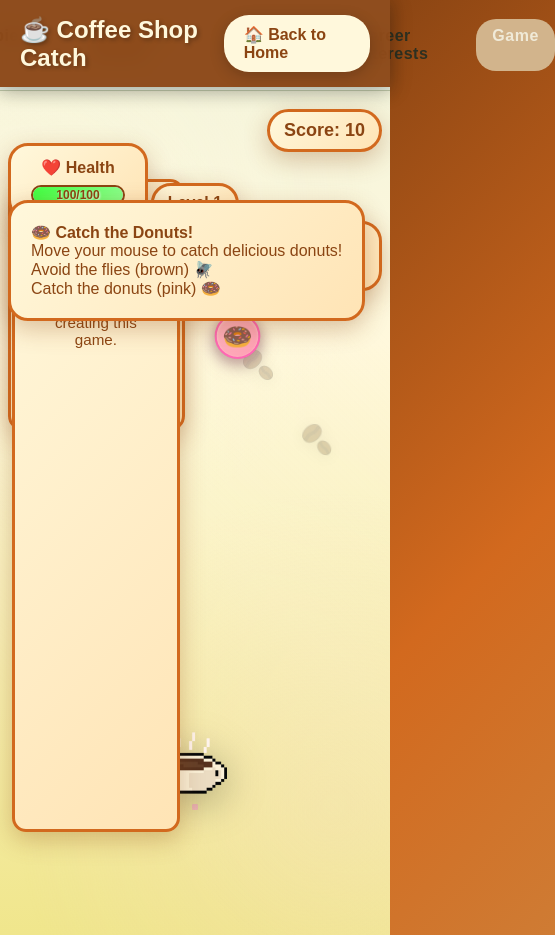
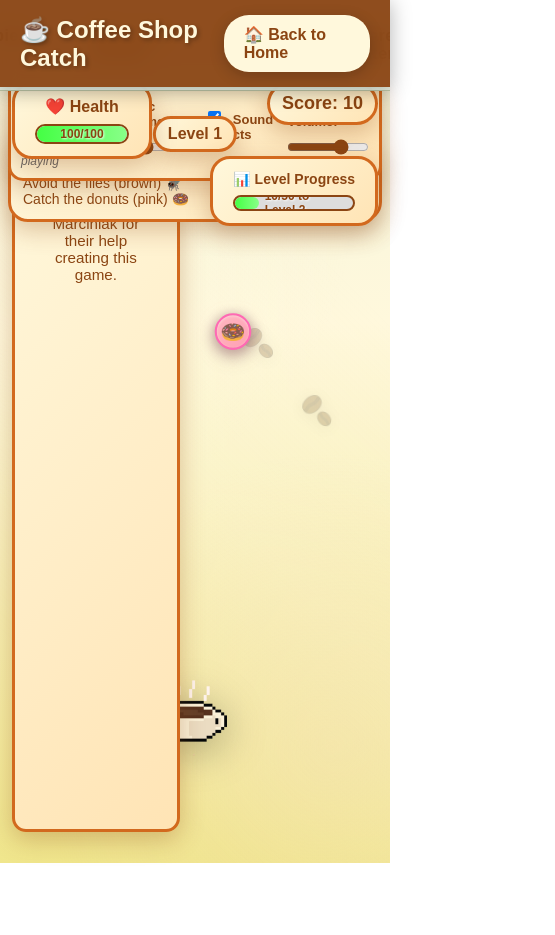
Before and after one commit to harmonytry/misproject, a plain HTML site: page game.html in a window 390 px wide. Shown: the whole page, 555 px wide, since content can reach past the window. After the commit the page ends 863 px from the top, so only its background shows below. Drawn offline with Linux system fonts and the light colour scheme.

Commit message:
Add files via upload
11/18

```diff
--- a/game.html
+++ b/game.html
@@ -485,22 +485,65 @@ nav a:hover::before {
 audio {
   display: none;
 }
+    /* --- Mobile adjustments: restructure the UI for narrow screens --- */
+    @media (max-width: 600px) {
+      /* make sure there's no horizontal overflow */
+      html, body { overflow-x: hidden; }
 
-    /* --- Mobile adjustments: reduce clumping and ensure credit is visible --- */
-    @media (max-width: 520px) {
-      /* push top UI down slightly and reduce sizes */
-      .audio-controls { top: 88px; left: 8px; max-width: 180px; font-size: 13px; }
-      .instructions { position: fixed; top: 200px; left: 8px; max-width: calc(100% - 16px); z-index: 220; }
-      .level-indicator { top: 92px; font-size: 16px; padding: 8px 14px; }
-      .score { top: 18px; right: 8px; font-size: 18px; padding: 8px 14px; }
-      .health-container { top: 52px; left: 8px; transform: none; min-width: 140px; }
-      .level-progress-container { top: 130px; right: 8px; min-width: 160px; }
-      .mug { bottom: 140px; width: 80px; height: 64px; }
-      .game-container { padding-top: 100px; }
+      /* shrink the game area slightly so elements fit on small screens */
+      .game-container { height: calc(100vh - 72px); padding-top: 72px; }
 
-      /* Make the credit pill fixed and visible above other UI on phones */
+      /* Audio controls become a compact fixed bar near the top */
+      .audio-controls {
+        position: fixed;
+        top: 76px;
+        left: 8px;
+        right: 8px;
+        max-width: none;
+        padding: 10px;
+        font-size: 13px;
+        z-index: 220;
+        display: flex;
+        gap: 8px;
+        align-items: center;
+        justify-content: space-between;
+      }
+      .audio-controls h4 { display: none; }
+      .audio-control-group { margin: 0; }
+
+      /* Instructions move into a narrow fixed card to avoid overlap */
+      .instructions {
+        position: fixed;
+        top: 128px;
+        left: 8px;
+        right: 8px;
+        max-width: none;
+        z-index: 210;
+        font-size: 14px;
+        padding: 12px;
+      }
+
+      /* Stack the top UI elements compactly */
+      .score { position: fixed; top: 82px; right: 12px; font-size: 18px; padding: 8px 12px; z-index: 220; }
+      .health-container { position: fixed; top: 82px; left: 12px; transform: none; min-width: 140px; z-index: 220; }
+      .level-indicator { position: fixed; top: 116px; left: 50%; transform: translateX(-50%); font-size: 16px; padding: 6px 12px; z-index: 220; }
+      .level-progress-container { position: fixed; top: 156px; right: 12px; min-width: 160px; z-index: 220; }
+
+      /* Make falling items smaller so they don't crowd the view */
+      .falling-item { width: 36px; height: 36px; font-size: 20px; }
+
+      /* Reduce particle size */
+      .particle { width: 4px; height: 4px; }
+
+      /* Move mug up slightly so it doesn't collide with fixed UI */
+      .mug { bottom: 120px; width: 80px; height: 64px; }
+
+      /* Credit box styling for phones: use same panel styling and keep it visible */
       .credit-pill, .credit-under { position: fixed !important; left: 12px !important; right: 12px !important; bottom: calc(12px + env(safe-area-inset-bottom)); z-index: 100 !important; display: block !important; pointer-events: none; text-align: center; }
       .credit-pill p, .credit-under p { margin: 0; display: inline-block; background: transparent; padding: 8px 12px; border-radius: 10px; color: #5d6e56; font-size: 0.95rem; }
+
+      /* make sure touch behavior is vertical pan-friendly */
+      body { touch-action: pan-y; }
     }
 </style>
 </head>
```
